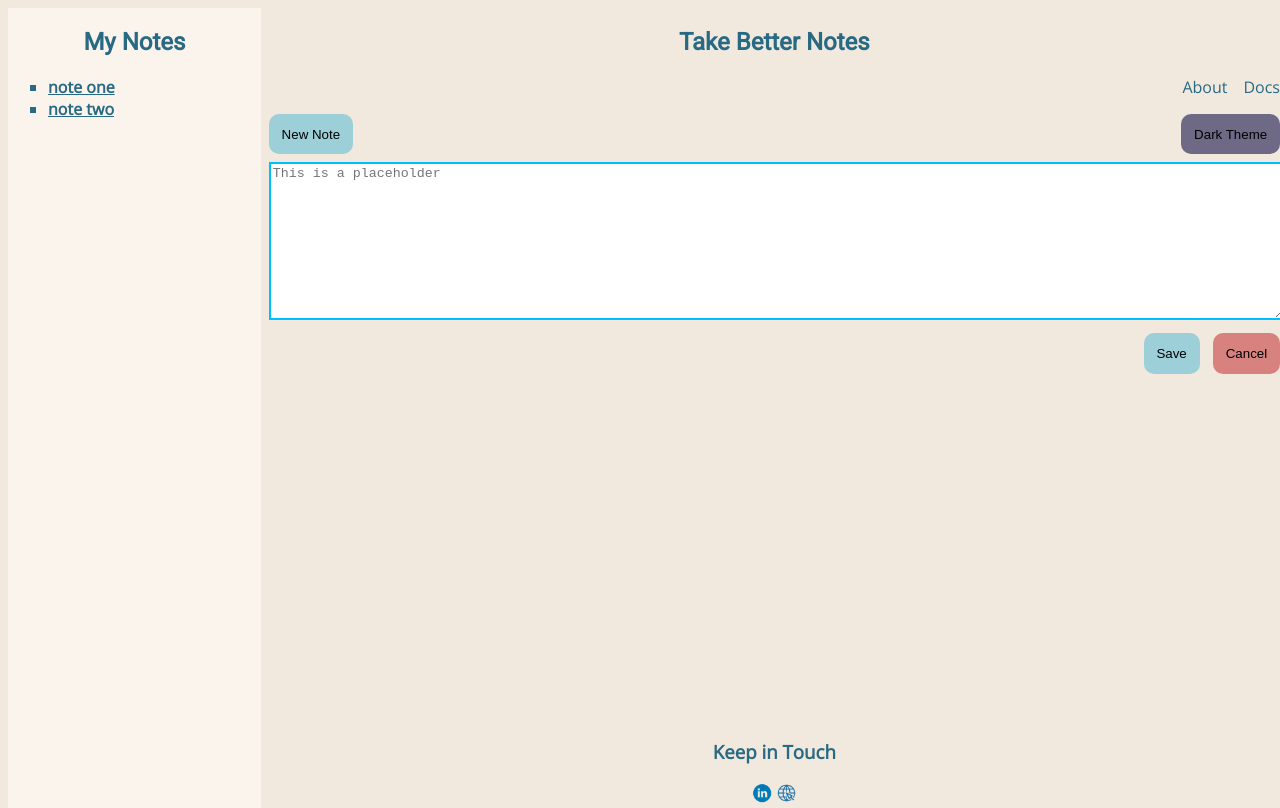
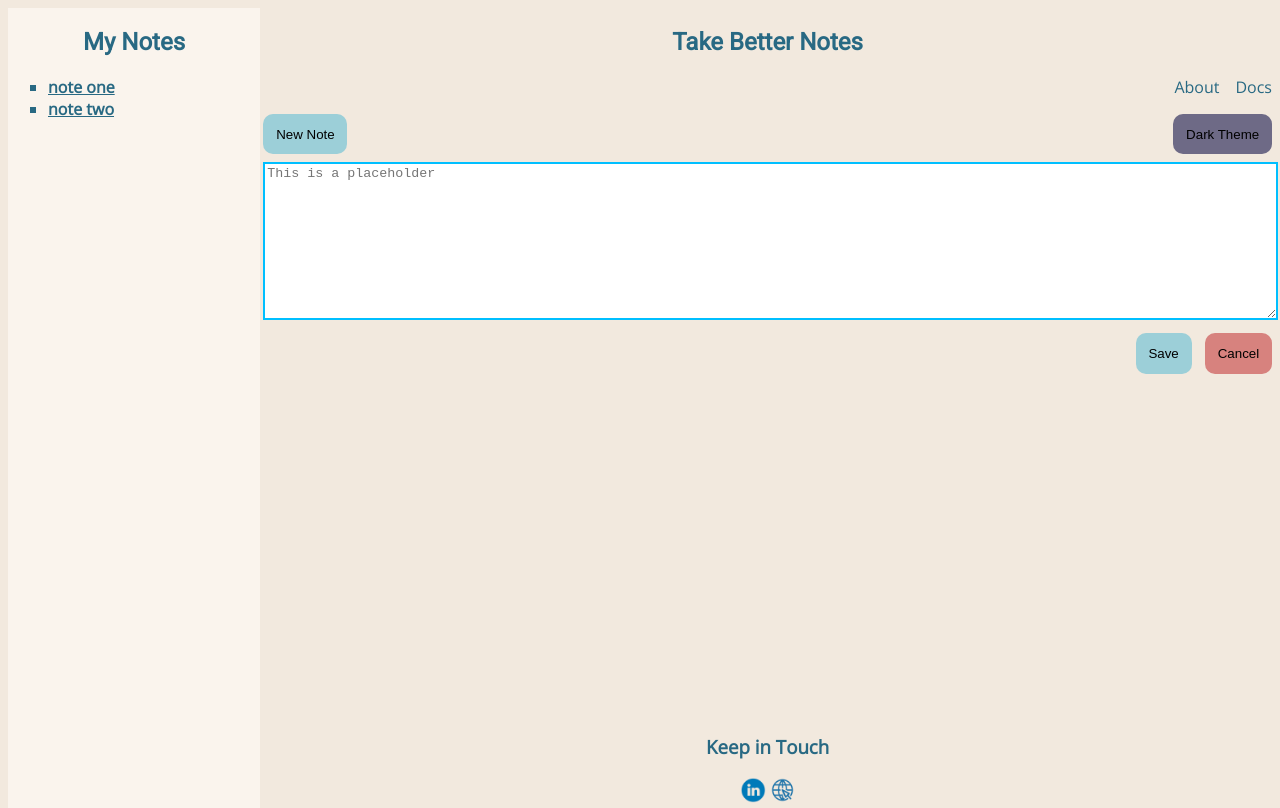
Before and after one commit to AlexH2021/assignment, a plain HTML site: page index.html in a window 1280 px wide. Drawn offline with nearby package versions, Linux system fonts and the light colour scheme.

Commit message:
change body to grid

```diff
--- a/css/stylesheet.css
+++ b/css/stylesheet.css
@@ -9,7 +9,6 @@ body {
     font-family: 'Open Sans', sans-serif;
     display: flex;
     flex-direction: column;
-    flex-wrap: nowrap;
 }
 
 
@@ -130,7 +129,7 @@ footer {
 }
 
 footer .social-footer-icons img {
-    width: 10%;
+    width: 6vw;
 }
 
 
@@ -188,23 +187,25 @@ footer .social-footer-icons img {
 @media screen and (min-width: 768px) {
     /* container (note-list and note-area) */
     body {
-        flex-wrap: wrap;
-        gap: .5em;
-    }
-    .cell {
-        width: 80%;
+        display: grid;
+        grid-template-columns: 1fr 4fr;
+        grid-template-rows: repeat(2, 1fr);
+        grid-auto-rows: auto;
+        gap: .2em;
     }
     .side-bar {
         order: 1;
-        flex-basis: 100%;
-        width: 20%;
+        grid-column: 1;
+        grid-row: 1/-1;
     }
     .container {
         order: 2;
     }
     /* footer */
     footer .social-footer-icons img {
-        width: 5%;
+        width: 5vw;
+        grid-column: 2;
+        grid-row: 2;
     }
 }
 
@@ -215,6 +216,6 @@ footer .social-footer-icons img {
     }
     /* footer icon */
     footer .social-footer-icons img {
-        width: 2%;
+        width: 2vw;
     }
 }
```
Also changed, not shown: index.html (+0 -1 lines), gitlog.PNG (added).
